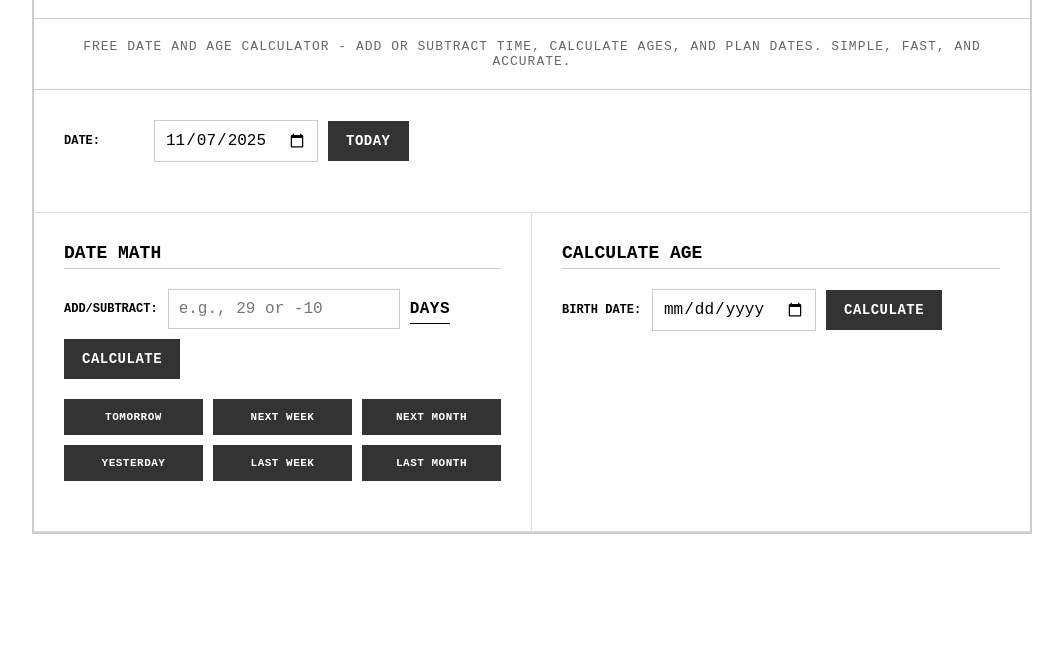
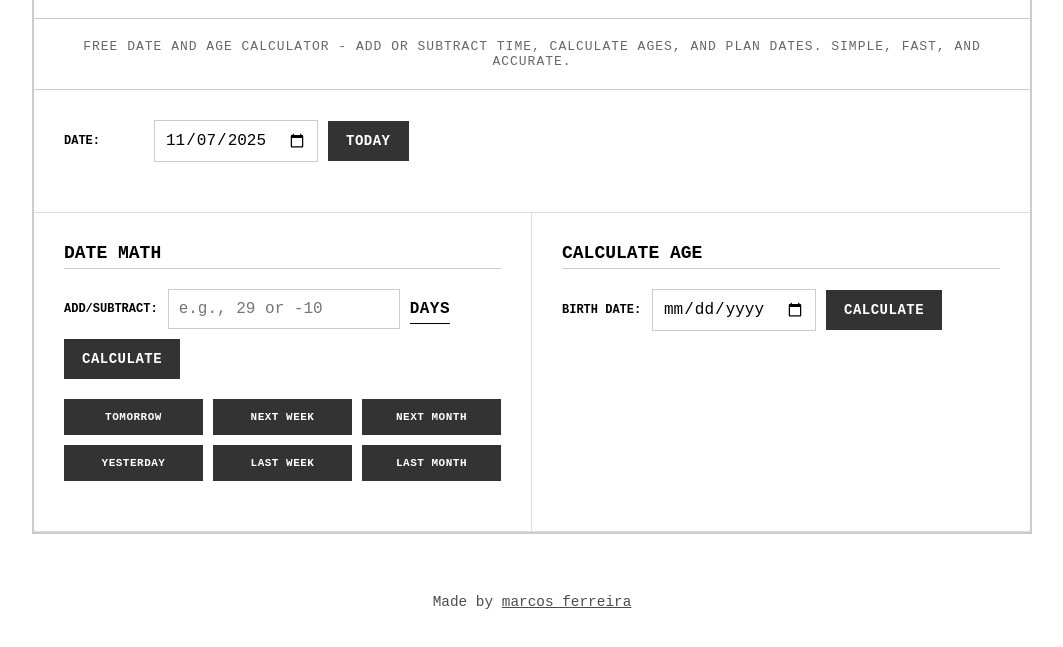
Before and after one commit to mracos/ilik-a, a plain HTML site: page index.html in a window 1280 px wide. Shown: the part 73-720 px from the top of the page, without its empty margins (108-1171 px from the left). Drawn offline with Linux system fonts and the light colour scheme.

Commit message:
Add backlink

```diff
--- a/index.html
+++ b/index.html
@@ -75,5 +75,9 @@
             </div>
         </div>
     </div>
+
+    <footer style="text-align: center; padding: 20px; margin-top: 40px; opacity: 0.7; font-size: 0.9em;">
+        <p>Made by <a href="https://mracos.com.br" target="_blank" rel="noopener" style="color: inherit; text-decoration: underline;">marcos ferreira</a></p>
+    </footer>
 </body>
 </html>
```
